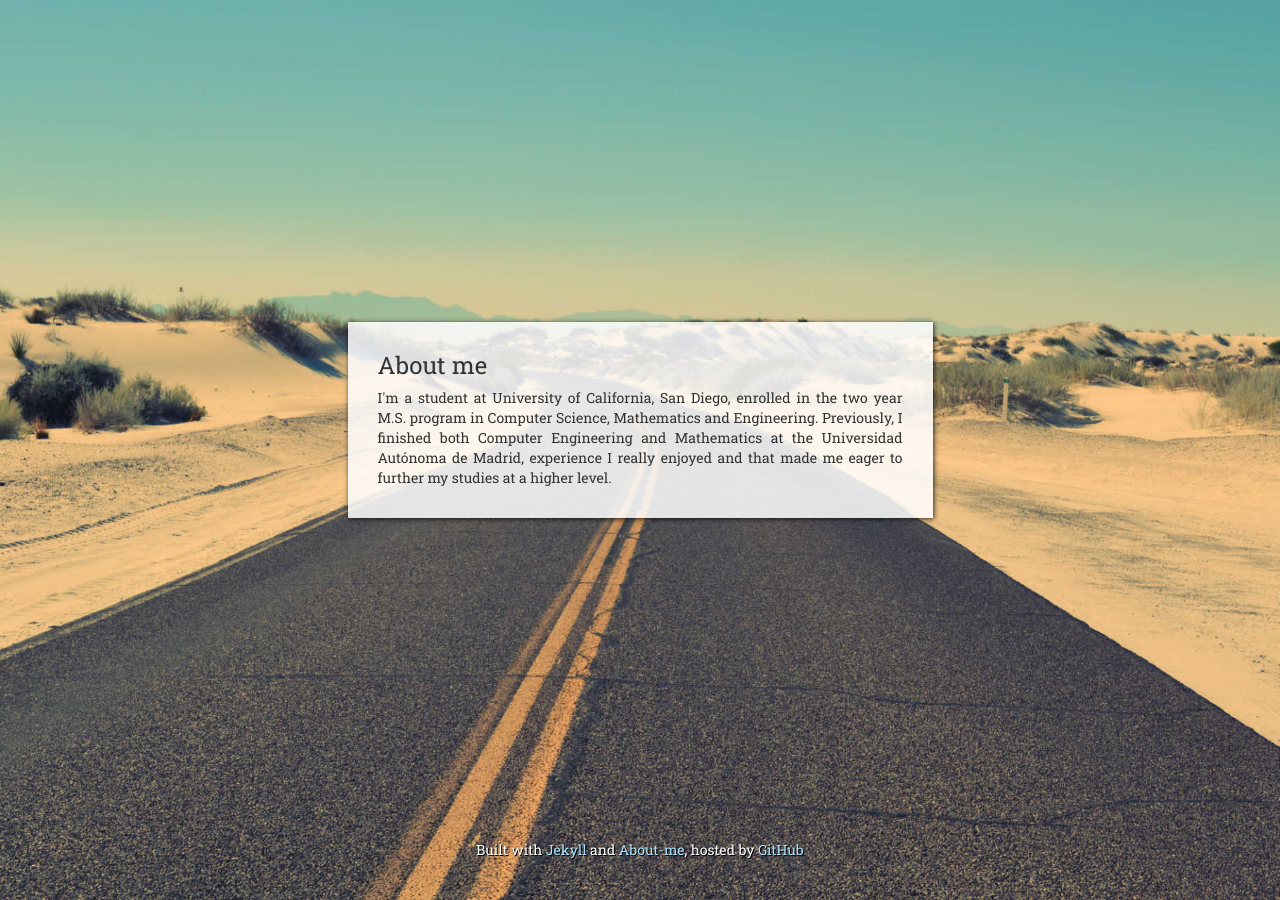
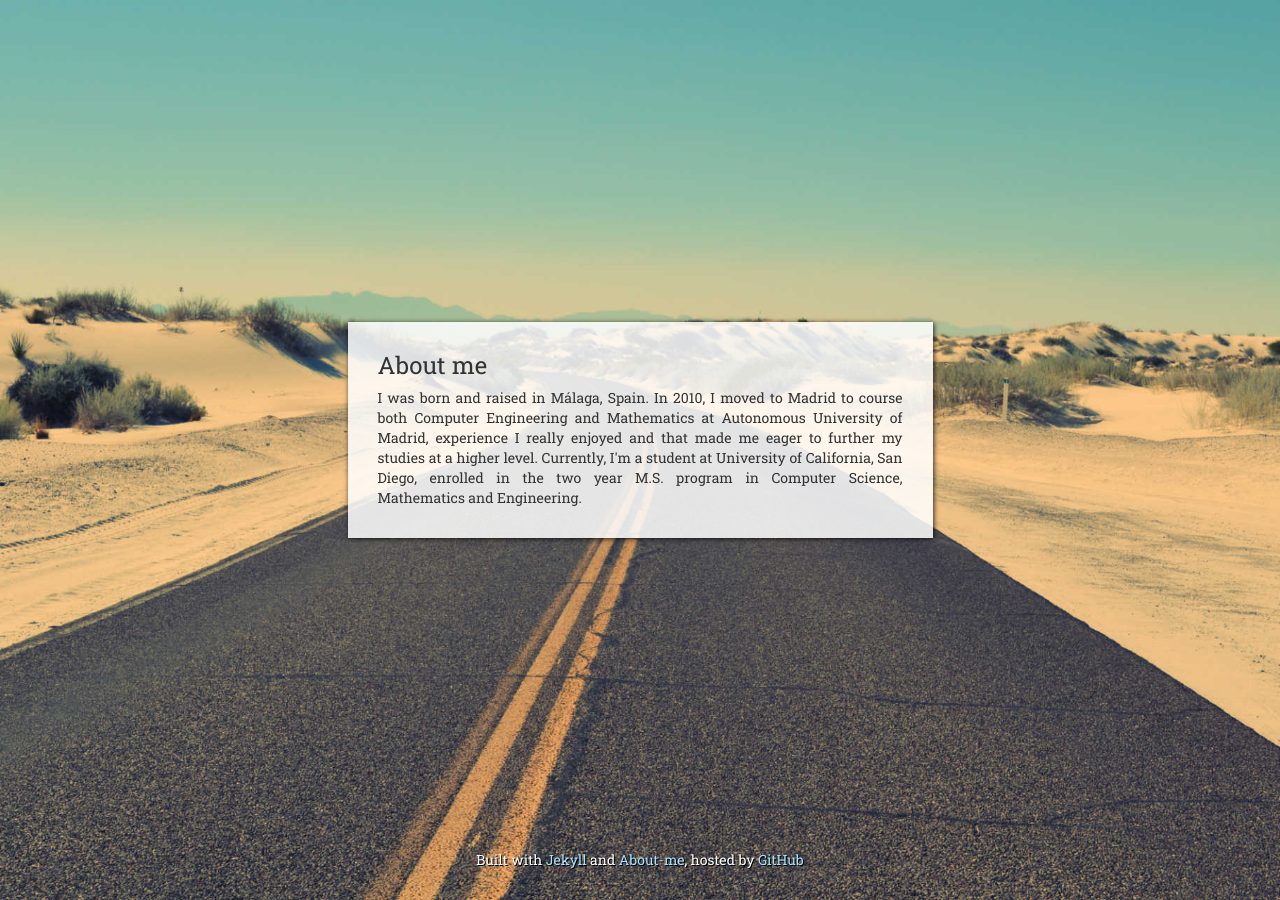
Before and after one commit to SpringDaleSchool/SpringDaleSchool.github.io, a Jekyll site: the page built from index.html, in a window 1280 px wide. Built offline with Jekyll 4.4.1, drawn with Linux system fonts in a browser that asks for light colours.

Commit message:
First completed website:
- Improve intro paragraphs
- Fix margin bug
- Add curriculum vitae
- Update README.md

```diff
--- a/_data/circlebar.yml
+++ b/_data/circlebar.yml
@@ -15,7 +15,7 @@
   icon: jobs.png
 
 - name: CV
-  link: /data/cv.pdf
+  link: /public/data/cv_jsid.pdf
   icon: cv.png
 
 - name: Mail
--- a/_includes/projects-intro.html
+++ b/_includes/projects-intro.html
@@ -1,5 +1,7 @@
 <div class="row">
   <div class="col-lg-6 col-lg-offset-3 col-md-6 col-md-offset-3 col-sm-8 col-sm-offset-2 col-xs-12 box">
-  As I truly believe in Open Source Software, I try to share the projects I make whenever possible. These are the most recent ones I have developed.
+    <p>
+      I really enjoy software craftsmanship. As I truly believe in Open Source Software, I try to share the projects I make whenever possible. These are the most recent ones I have developed.
+    </p>
   </div>
 </div>
--- a/index.html
+++ b/index.html
@@ -4,5 +4,6 @@
 
 <h3>About me</h3>
 
-I'm a student at University of California, San Diego, enrolled in the two year M.S. program in Computer Science, Mathematics and Engineering.
-Previously, I finished both Computer Engineering and Mathematics at the Universidad Autónoma de Madrid, experience I really enjoyed and that made me eager to further my studies at a higher level.
+I was born and raised in Málaga, Spain.
+In 2010, I moved to Madrid to course both Computer Engineering and Mathematics at Autonomous University of Madrid, experience I really enjoyed and that made me eager to further my studies at a higher level.
+Currently, I'm a student at University of California, San Diego, enrolled in the two year M.S. program in Computer Science, Mathematics and Engineering.
--- a/public/stylesheets/theme.scss
+++ b/public/stylesheets/theme.scss
@@ -158,6 +158,10 @@
     .glyphicon {
       margin-right: 3px;
     }
+
+    p {
+      margin-top: 10px;
+    }
   }
 }
 
@@ -166,6 +170,11 @@
 
   @include fade-in(0.5s, 2s);
 }
+
+p {
+  margin: 0;
+}
+
 
 .paginate {
   color: $link-color;
```
Also changed, not shown: README.md, 1 other file.
